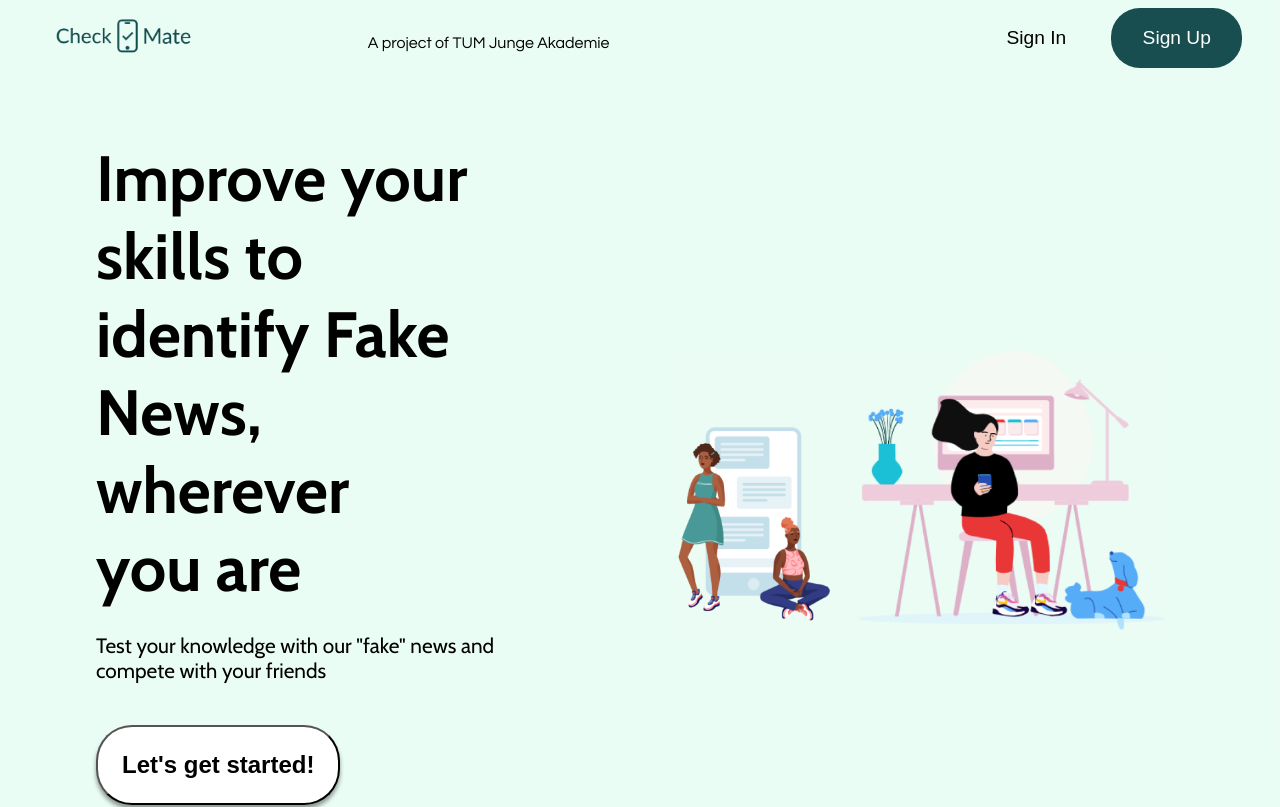
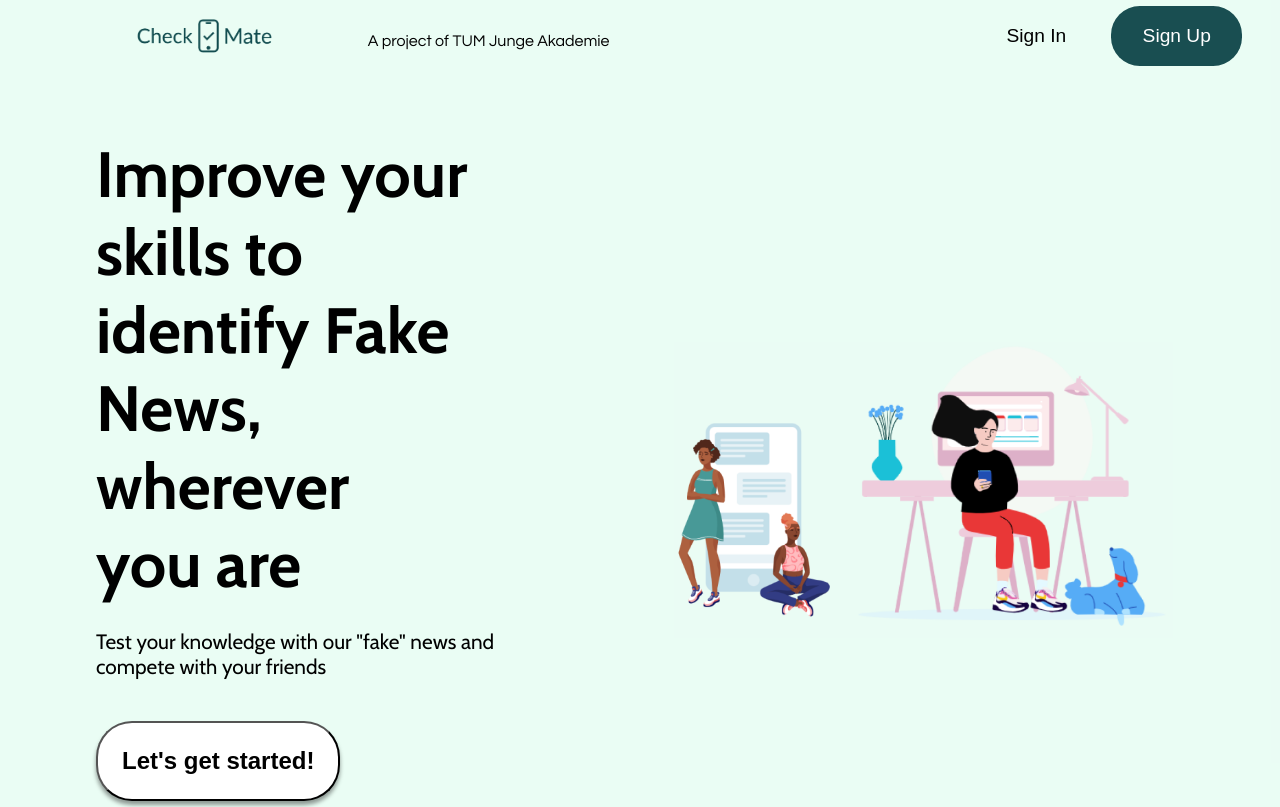
Before and after one commit to miguel131299/checkmate, a React (Vite) app: page / in a window 1280 px wide. Shown: the top 807 px of the page. Built offline with nearby package versions, Linux system fonts and the light colour scheme.

Commit message:
Fix Logo in Landing Page

```diff
--- a/src/pages/LandingPage.jsx
+++ b/src/pages/LandingPage.jsx
@@ -7,11 +7,13 @@ function LandingPage() {
       <header className="lp--header">
         <div className="lp--logo-container">
           <Link to="/">
-            <img
-              className="lp--logo"
-              src="./images/CheckMate Logo Transparent Background.png"
-              alt="Checkmate Logo"
-            />
+            <div className="logo-container">
+              <img
+                className="lp--logo"
+                src="./images/CheckMate Logo Transparent Background.png"
+                alt="Checkmate Logo"
+              />
+            </div>
           </Link>
           <p className="lp--logo-slogan">A project of TUM Junge Akademie</p>
         </div>
--- a/src/styles/LandingPage.css
+++ b/src/styles/LandingPage.css
@@ -73,6 +73,12 @@
     flex-direction: row;
     align-items: center;
     width: 60%;
+  }
+
+  .logo-container {
+    display: flex;
+    justify-content: center;
+    align-items: center;
   }
 
   .lp--logo {
```
